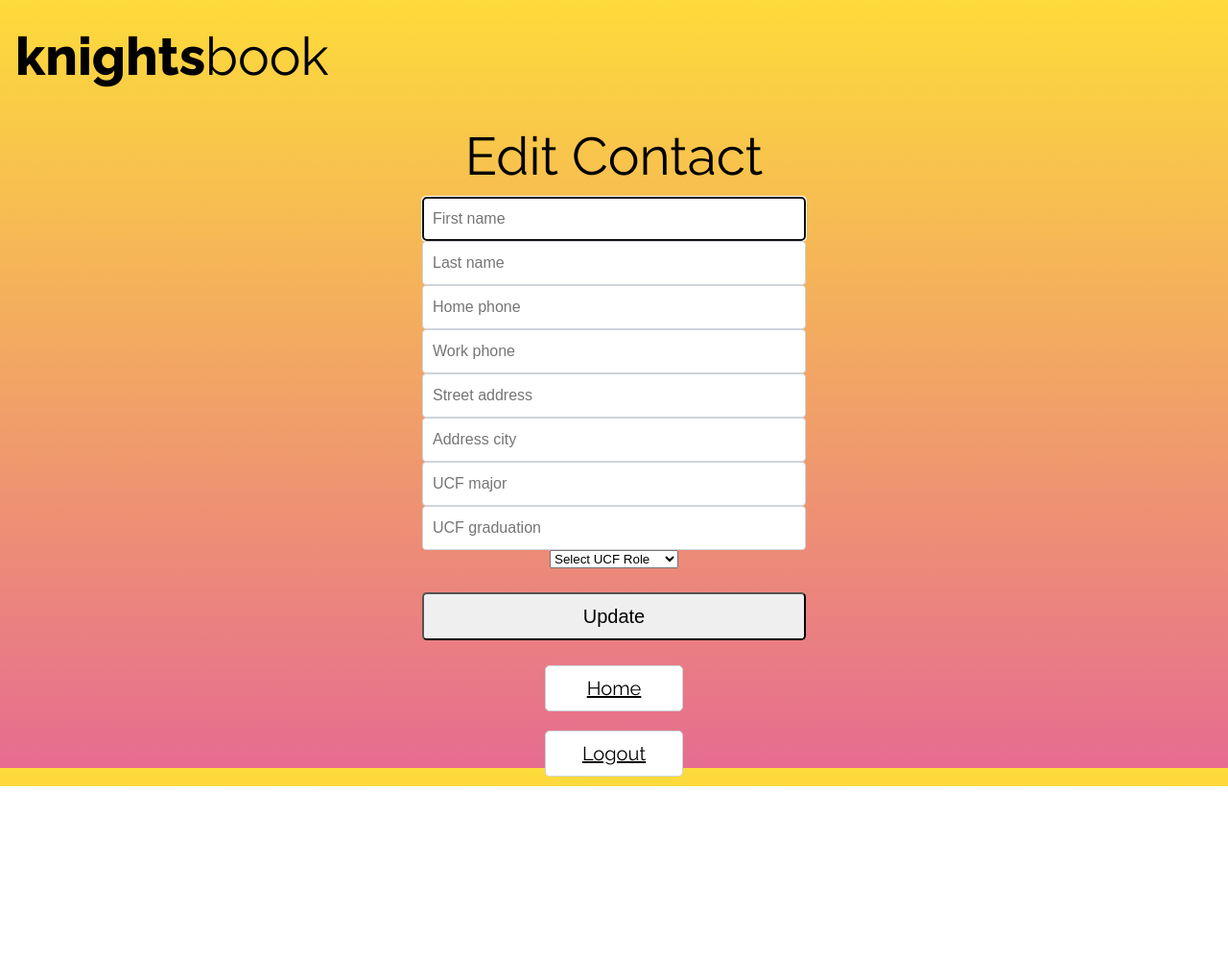
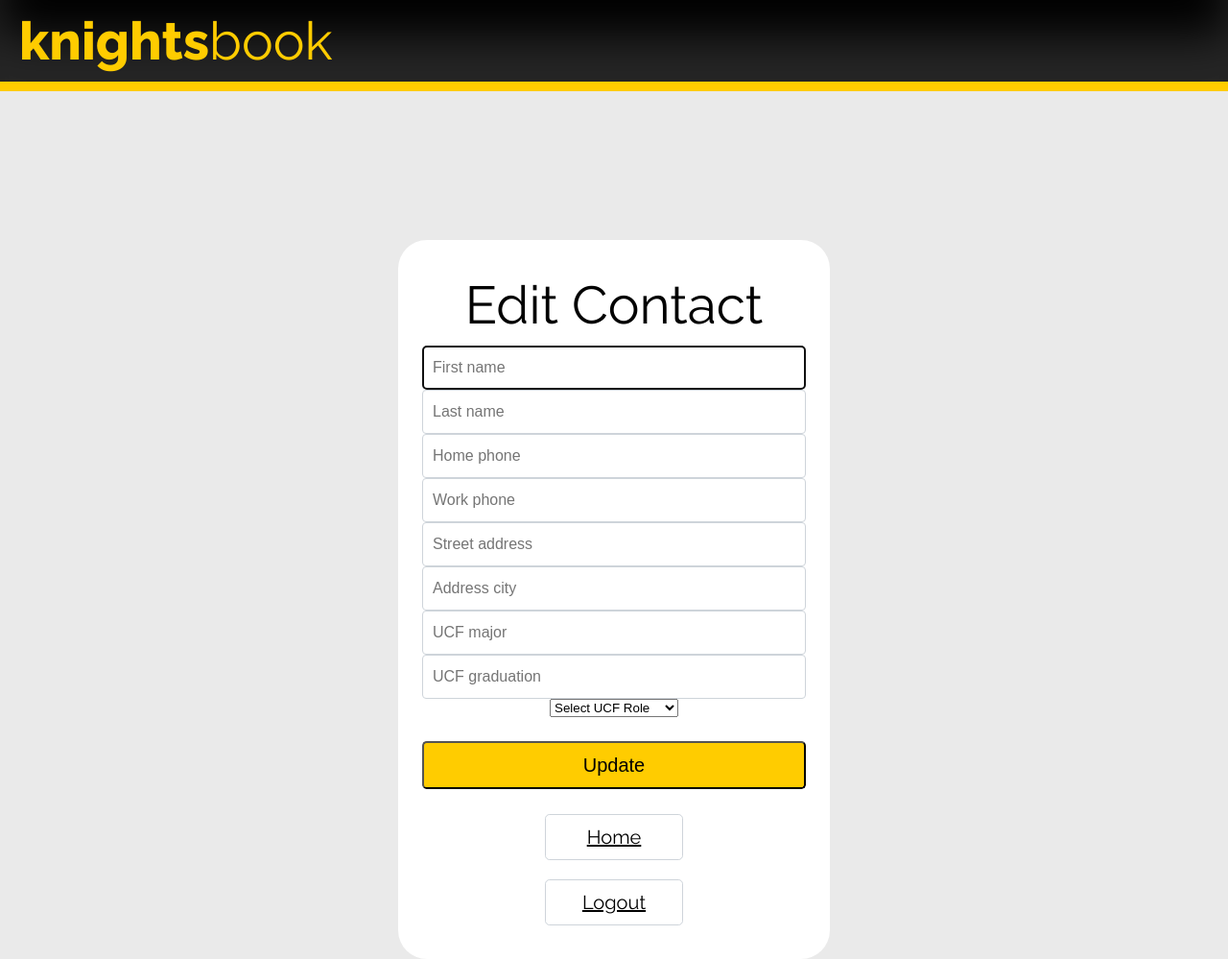
Before and after one commit to samrankin1/KnightsBook, a Django app: template knightsbook/contacts/templates/contacts/edit.html in a window 1280 px wide. Shown: the whole page at 96% size. Before the commit the page ends 819 px from the top, so only its background shows below. Run offline with Django 3.2, Linux system fonts and the light colour scheme; the template is opened without the code that fills it, so the values that code supplies are empty.

Commit message:
updated css & added exit/add images

```diff
--- a/knightsbook/contacts/static/styles.css
+++ b/knightsbook/contacts/static/styles.css
@@ -3,19 +3,14 @@ body {
 	margin: 0px;
 	padding: 0px;
 
-
-
-	background-image: -webkit-linear-gradient(bottom, #e66c90 0%, #fddb3a 100%);
-  background-image: -o-linear-gradient(bottom, #e66c90 0%, #fddb3a 100%);
-  background-image: linear-gradient(to top, #e66c90 0%, #fddb3a 100%);
-  background-attachment: fixed;
-  background-repeat: no-repeat;
+	background-color: #eaeaea;
 
 }
 
 .form-pages {
 	align-items: center;
 	display: flex;
+	flex-direction: column;
 }
 
 h1 {
@@ -76,11 +71,23 @@ button {
 }
 
 .main-container {
+	flex: 1 0 auto;
 	text-align: center;
-	margin: 120px auto 0px;
+	margin: 250px auto 0px;
 	max-width: 400px;
 	width: 100%;
+	padding: 25px;
+	border-radius: 30px;
+	background-color: white;
 }
+
+footer {
+	text-align: center;
+	flex-shrink: 0;
+	padding: 3px;
+	width: 100%
+}
+
 
 .form-signin input[type="email"] {
     margin-bottom: -1px;
@@ -112,7 +119,14 @@ button {
     line-height: 1.5;
     border-radius: .3rem;
     margin-bottom: 10px;
+		background-color: #ffcc00;
 }
+
+.btn:hover {
+	text-decoration: underline;
+	box-shadow: 2px 5px;
+}
+
 
 .footnote a {
 	display: inline-block;
@@ -138,10 +155,23 @@ button {
 
 .headerCorner
 {
-	top: 16px;
-	left: 16px;
+	background-color: black;
+	top: 0;
+  left: 0px;
+  right: 0;
+  border-bottom-style: solid;
+	border-bottom-width: 10px;
+	border-bottom-color: #ffcc00;
 	position: absolute;
 	display: block;
+	box-shadow: inset 0 -3em 3em rgba(255,255,255,0.15);
+}
+
+.headerCorner h1 {
+	color: #ffcc00;
+	text-align: left;
+	padding: 10px 10px 10px 20px;
+	margin: 0;
 }
 
 .topbar {
```
Also changed, not shown: other parts of knightsbook/contacts/static/styles.css (+20 -4 lines), knightsbook/contacts/static/add.png (added), knightsbook/contacts/static/exit.png (added). Lines whose indentation alone changed are shown as unchanged.
